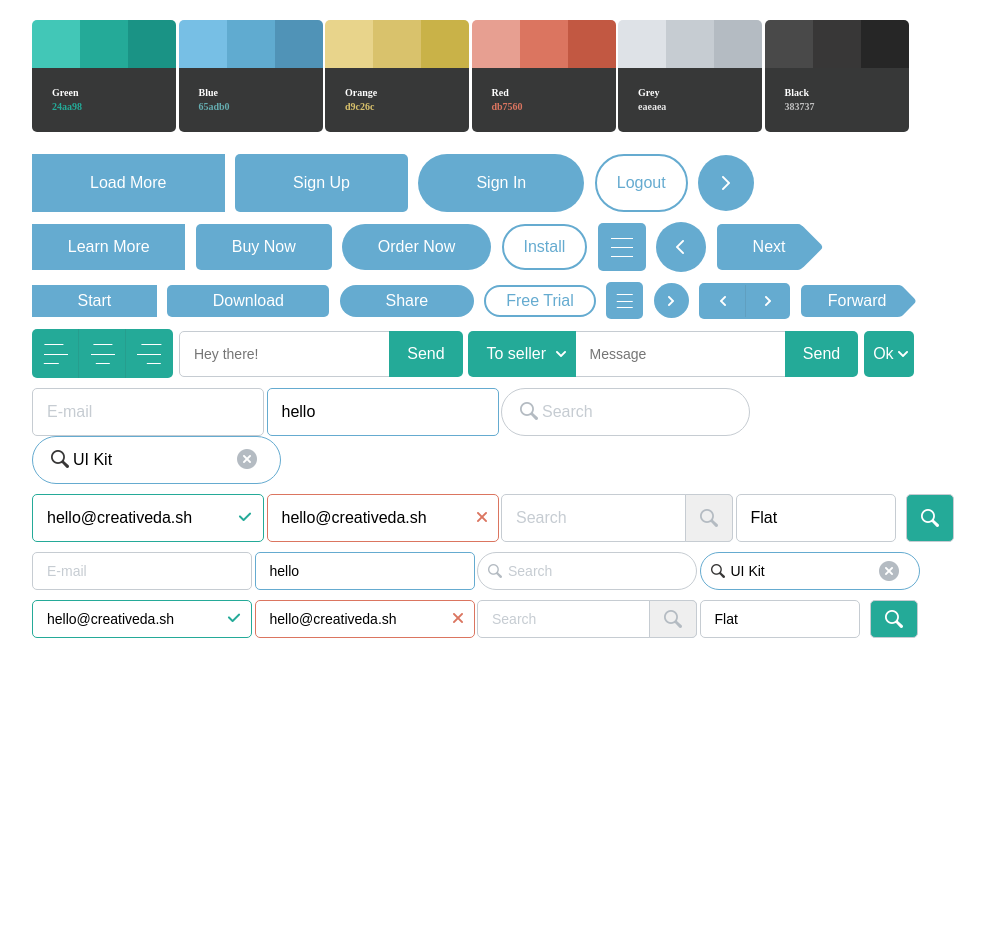
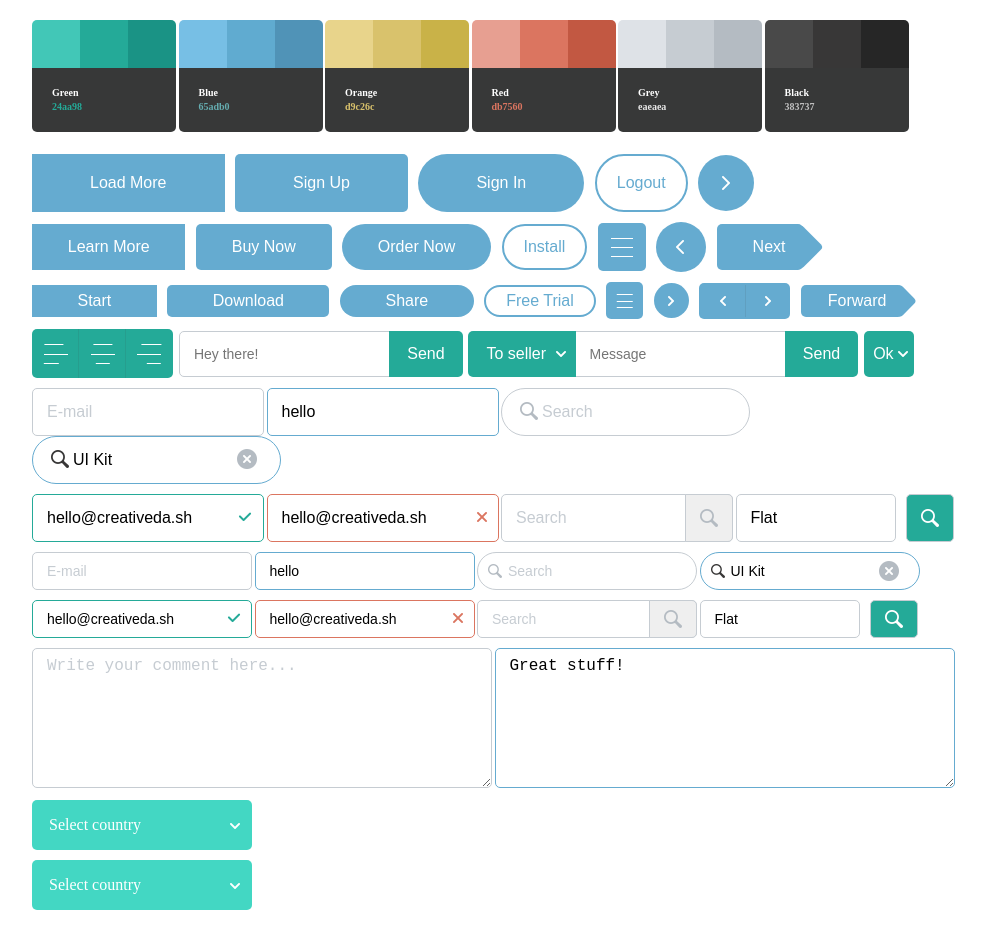
Before and after one commit to antonMihalev/ui-base-lib, a website: page app/index.html in a window 1280 px wide. Shown: the whole page, without its empty margins (138-1124 px from the left). Before the commit the page ends 800 px from the top, so only its background shows below. Drawn offline with Linux system fonts and the light colour scheme.

Commit message:
start dropdown menu

```diff
--- a/app/index.html
+++ b/app/index.html
@@ -254,7 +254,22 @@
     	<button type="button" class="input--btn-active"></button>
       </div>
     </div>
+    <div class="row">
+      <div class="input-group">
+        <textarea class="input--textarea">Write your comment here...</textarea>
+      </div>
+      <div class="input-group">
+        <textarea class="input--textarea-focused">Great stuff!</textarea>
+      </div>
+    </div>
+    <div class="row">
+      <div class="ddmenu">Select country</div>
+      <div class="ddmenu">Select country</div>
+
+    </div>
+
 	<!-- input END -->
+
 
 
   </div>
--- a/app/sass/base/_base.sass
+++ b/app/sass/base/_base.sass
@@ -10,3 +10,4 @@ html
 @import 'base/color'
 @import 'base/button'
 @import 'base/input'
+@import 'base/dropdown'
--- a/app/sass/base/_button.sass
+++ b/app/sass/base/_button.sass
@@ -127,6 +127,18 @@ $bg_split: #24aa98
   background-position: 50% 50%
   padding: 19px 23px
 
+%button--item
+  display: inline-block
+  font-size: 1.6rem
+  color: #fff
+  padding: 1.2rem 3.38rem
+  background-color: $bg_main
+  border: 2px solid transparent
+  margin-right: .5em
+  vertical-align: middle
+
+  transition: all .5s
+
 .split.round--menu
   padding: 0
   width: 48px
@@ -194,16 +206,7 @@ $bg_split: #24aa98
 // BUTTON START
 .button
   &--item
-    display: inline-block
-    font-size: 1.6rem
-    color: #fff
-    padding: 1.2rem 3.38rem
-    background-color: $bg_main
-    border: 2px solid transparent
-    margin-right: .5em
-    vertical-align: middle
-
-    transition: all .5s
+    @extend %button--item
 
     &.split
       background-color: $bg_split
--- /dev/null
+++ b/app/sass/base/_dropdown.sass
@@ -0,0 +1,14 @@
+.ddmenu
+  @extend %button--item
+  @extend %round
+  display: block
+  margin-bottom: 1rem
+  max-width: 220px
+  padding: 1.5rem
+  background-color: lighten($bg_split,15%)
+  background-image: url('../img/arr_down.png')
+  background-repeat: no-repeat
+  background-position: 95% 53%
+  cursor: pointer
+  &:hover
+    background-color: $bg_main
--- a/app/sass/base/_input.sass
+++ b/app/sass/base/_input.sass
@@ -1,4 +1,6 @@
 $grey: #c6ccd2
+$blue: #65abd0
+
 %input
   font-size: 1.6rem
   min-width: 220px
@@ -8,7 +10,7 @@ $grey: #c6ccd2
   padding: 1.4rem 1.4rem
   padding-right: .9rem
   &::-webkit-input-placeholder
-      color: #c6ccd2
+      color: $grey
 %input--small
   @extend %input
   font-size: 1.4rem
@@ -43,7 +45,7 @@ $grey: #c6ccd2
     position: relative
   &--focused
     @extend %input
-    border-color: #65abd0
+    border-color: $blue
     &::-webkit-input-placeholder
       color: black
   &--success
@@ -80,7 +82,7 @@ $grey: #c6ccd2
       background-image: url('../img/blck_search_icon.png'),url('../img/delete_icon.png')
       background-repeat: no-repeat
       background-position: 8% 47%,90% 47%
-      border-color: #65abd0
+      border-color: $blue
       &::-webkit-input-placeholder
         color: black
   &--divided
@@ -107,7 +109,7 @@ $grey: #c6ccd2
 
     &-focused
       @extend %input--small
-      border-color: #65abd0
+      border-color: $blue
       &::-webkit-input-placeholder
         color: black
     &-round
@@ -126,7 +128,7 @@ $grey: #c6ccd2
         background-image: url('../img/blck_search_icon_small.png'),url('../img/delete_icon.png')
         background-repeat: no-repeat
         background-position: 5% 50%,90% 47%
-        border-color: #65abd0
+        border-color: $blue
         &::-webkit-input-placeholder
           color: black
     &-success
@@ -151,3 +153,15 @@ $grey: #c6ccd2
       max-width: 160px
       &::-webkit-input-placeholder
         color: black
+  &--textarea
+    @extend %input
+    min-width: 460px
+    min-height: 140px
+    padding-top: .8rem
+    color: $grey
+    &-focused
+      @extend %input
+      min-width: 460px
+      min-height: 140px
+      padding-top: .8rem
+      border-color: $blue
```
Also changed, not shown: app/css/style.css, app/sass/base/_dropdowns.sass (deleted).
